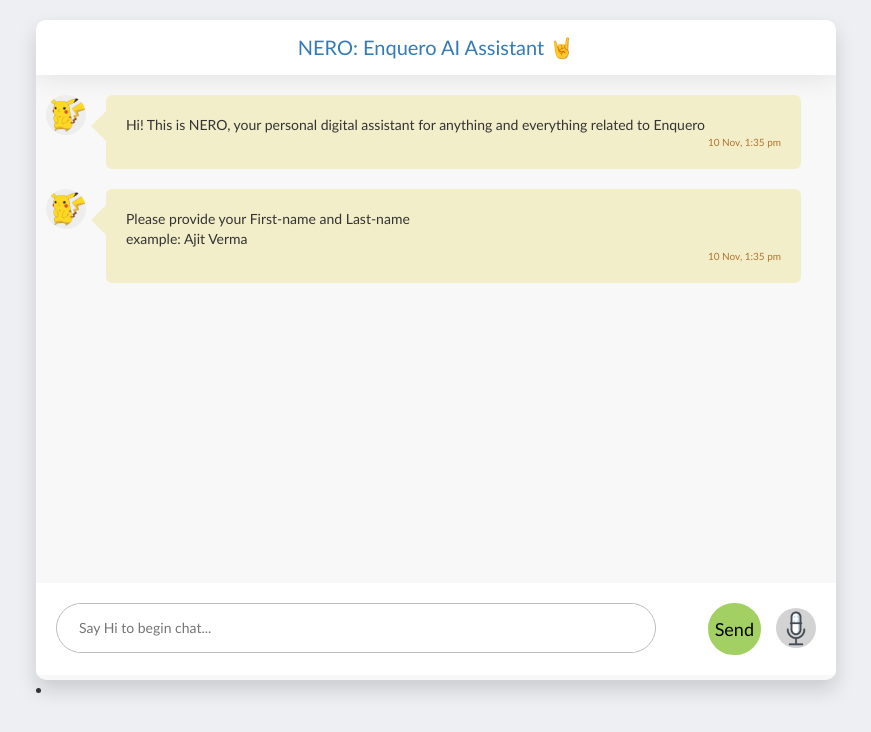
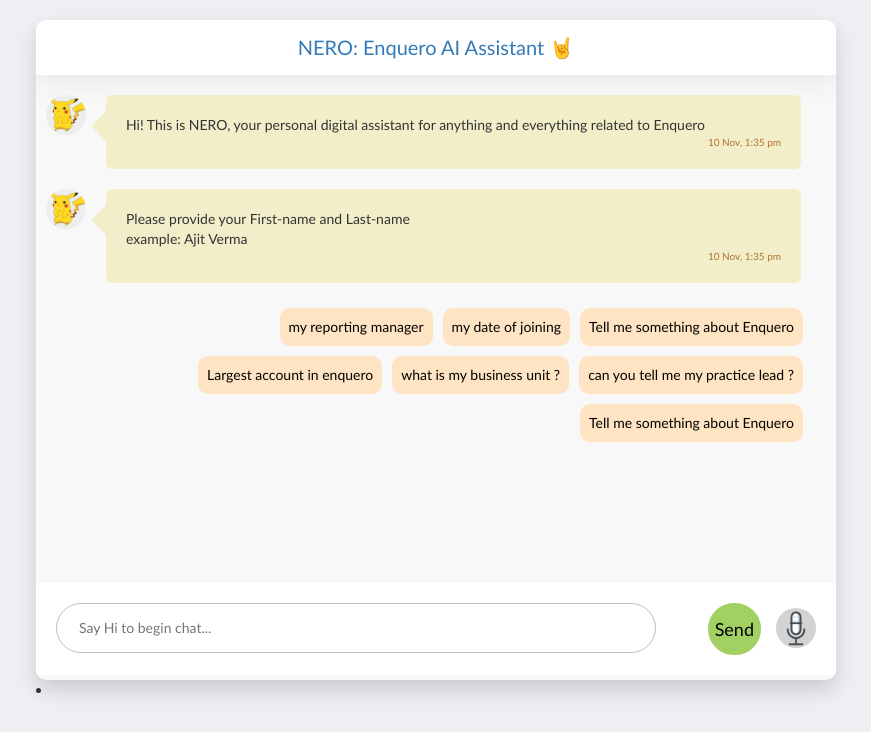
Before and after one commit to manavshrivastavagit/nero-frontend, a website: page index.html in a window 1280 px wide. Shown: the whole page, without its empty margins (34-905 px from the left). Drawn offline with nearby package versions, Linux system fonts and the light colour scheme.

Commit message:
added quick links

```diff
--- a/index.html
+++ b/index.html
@@ -120,6 +120,7 @@
 
 <footer>
   <script type="text/javascript">
+
     $( document ).ready(function() {
         console.log( "ready!" );
         showWelcomeMessage();
@@ -137,6 +138,7 @@
               if(msg.length < 2){
                   return true;
               }
+
               // showUserMessage(msg, getCurrentTimestamp());
               var fullname = msg.split(' ');
               // alert(fullname);
@@ -175,6 +177,7 @@
                         var res = data.replace("#emp_name", localStorage.getItem("firstname"));
                          hideLoading();
                         showBotMessage(res,getCurrentTimestamp());
+                        showHintMsg = false;
                         $('.message_input').val('');
                         $('.message_input').focus();
                          // if user says bye, logout session
@@ -205,7 +208,7 @@
 
 
 
-             console.log("voice started");
+             //console.log("voice started");
             window.SpeechRecognition = window.webkitSpeechRecognition || window.SpeechRecognition;
             let finalTranscript = '';
             let recognition = new window.SpeechRecognition();
@@ -213,7 +216,7 @@
             recognition.maxAlternatives = 10;
             recognition.continuous = true;
             recognition.onresult = (event) => {
-                 console.log("voice started")
+                // console.log("voice started")
             let interimTranscript = '';
             for (let i = event.resultIndex, len = event.results.length; i < len; i++) {
                 let transcript = event.results[i][0].transcript;
@@ -223,7 +226,7 @@
                 interimTranscript += transcript;
                 }
             }
-                console.log("voice end: " + finalTranscript);
+                //console.log("voice end: " + finalTranscript);
 
                 if($('#mic').hasClass('mic_active')) {
                     $('.message_input').val(interimTranscript);
@@ -245,7 +248,7 @@
                     }
 
                     function myStopFunction() {
-                        console.log("clearTimeout " );
+                        //console.log("clearTimeout " );
                       clearTimeout(timer3s);
                     }
 
@@ -258,22 +261,22 @@
             }
 
             recognition.onaudioend = function() {
-                console.log('Audio capturing ended');
+                //console.log('Audio capturing ended');
                  //$('.send_message').click();
 
              }
              recognition.onspeechend = function() {
                 recognition.stop();
-                console.log('Speech recognition has stopped.');
+                //console.log('Speech recognition has stopped.');
             }
              if($('#mic').hasClass('mic')) {
-                 console.log('mic hasClass(mic)');
+                 //console.log('mic hasClass(mic)');
                 recognition.start();
                 $('#mic').addClass('circle');
                 $('#mic').addClass('mic_active');
                 $('#mic').removeClass('mic');
              } else {
-                console.log('mic not hasClass(mic)');
+                //console.log('mic not hasClass(mic)');
                 recognition.abort();
                 $('#mic').removeClass('circle');
                 $('#mic').removeClass('mic_active');
@@ -281,6 +284,15 @@
              }
 
          });
+
+         // handle quick link
+           $('.quicklink').click(function(){
+              var msg = $(this).text();
+               $('.message_input').val(msg);
+                console.log( "'You pressed quick link!'!" );
+                 $('.send_message').click();
+           });
+
     });
 
   </script>
--- a/static/css/chat_interface.css
+++ b/static/css/chat_interface.css
@@ -357,3 +357,18 @@
   75% {transform:scale(1.75); opacity:1;}
   100% {transform:scale(2); opacity:0;}
 }
+
+.quicklink{
+  border: aliceblue;
+  background-color: bisque;
+  color: black;
+  width: fit-content;
+  padding: 9px;
+  margin: 5px;
+  cursor: pointer;
+  border-radius: 10px;
+  float: right;
+}
+.quicklinks{
+  margin-right: 18px;
+}
--- a/static/js/main.js
+++ b/static/js/main.js
@@ -79,7 +79,7 @@
 }
 
 function showWelcomeMessage(){
-	 $('.message_input').val('');
+	     $('.message_input').val('');
          $('.message_input').focus();
 
          var welcomeMsg = "";
@@ -91,8 +91,45 @@
          } else {
             welcomeMsg = "Hi " + localStorage.getItem("firstname")+ " " + localStorage.getItem("lastname") + " ! My name is NERO and I'm a Chatbot. I can help you with Enquero related queries. Please select a quick link below or type your question in the space provided."
           showBotMessage(welcomeMsg,getCurrentTimestamp());
-         }
+		 }
+		 // show hint btn
+		  // Used like so
+			var quicklinksArray = ['<div class="quicklink">my reporting manager</div>', '<div class="quicklink">can you tell me my practice lead ?</div>',
+			'<div class="quicklink">Largest account in enquero</div>', '<div class="quicklink">what is my business unit ?</div>',
+			'<div class="quicklink">Tell me something about Enquero</div>',  '<div class="quicklink">Tell me something about Enquero</div>',
+			'<div class="quicklink">my date of joining</div>'
+		];
+		quicklinksArray = shuffle(quicklinksArray);
+			//console.log(quicklinksArray);
+			var shuffledLinks='';
+			quicklinksArray.forEach(link => {
+				shuffledLinks += link;
+			});
+			//console.log('shuffledLinks: '+ shuffledLinks);
+		 var quicklinks = '<div class="quicklinks">' + shuffledLinks + '</div>';
+		 $('.messages').append(quicklinks);
 }
+
+function shuffle(array) {
+	var currentIndex = array.length, temporaryValue, randomIndex;
+
+	// While there remain elements to shuffle...
+	while (0 !== currentIndex) {
+
+	  // Pick a remaining element...
+	  randomIndex = Math.floor(Math.random() * currentIndex);
+	  currentIndex -= 1;
+
+	  // And swap it with the current element.
+	  temporaryValue = array[currentIndex];
+	  array[currentIndex] = array[randomIndex];
+	  array[randomIndex] = temporaryValue;
+	}
+
+	return array;
+  }
+
+
 
 function showLoading(){
 	var options = {month: 'short', day: 'numeric', hour:'numeric', minute: 'numeric'  };
```
